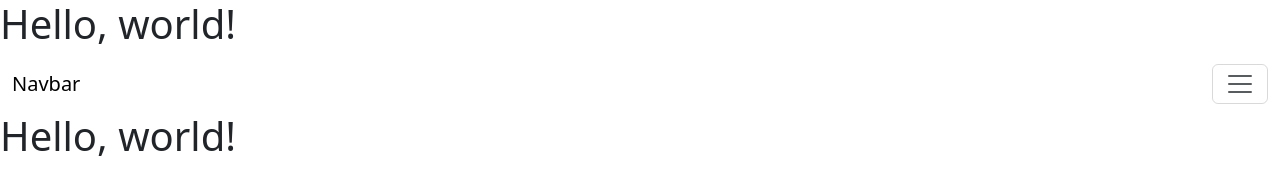
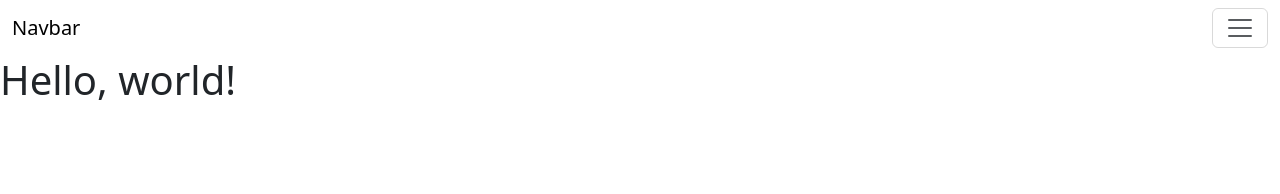
Before and after one commit to rayfexdv/26-ACN2AP, a plain HTML site: page page/catalogo.html in a window 1280 px wide. Drawn offline with nearby package versions, Linux system fonts and the light colour scheme.

Commit message:
v0.0.1  hotfix encabezado

```diff
--- a/page/catalogo.html
+++ b/page/catalogo.html
@@ -1,16 +1,4 @@
 <!doctype html>
-<html lang="en">
-  <head>
-    <meta charset="utf-8">
-    <meta name="viewport" content="width=device-width, initial-scale=1">
-    <title>Bootstrap demo</title>
-    <link href="https://cdn.jsdelivr.net/npm/bootstrap@6.0.0-alpha.1/dist/css/bootstrap.min.css" rel="stylesheet" integrity="sha384-B/GM4XqrwHnWXNOWMbloTmrYXZg10cakYGmpfsR/bbzQ6JAJI4ihuyADKLnBgrCe" crossorigin="anonymous">
-  </head>
-  <body>
-    <h1>Hello, world!</h1>
-    <script type="module" src="https://cdn.jsdelivr.net/npm/bootstrap@6.0.0-alpha.1/dist/js/bootstrap.bundle.min.js" integrity="sha384-1a/pXj49ZQ1aHEmrJ+gMw1otqoVsYwlEnlD8mIfY2TV03r20Y0CN7uqx1tQogjPL" crossorigin="anonymous"></script>
-  </body>
-</html><!doctype html>
 <html lang="en">
 
 <head>
```
